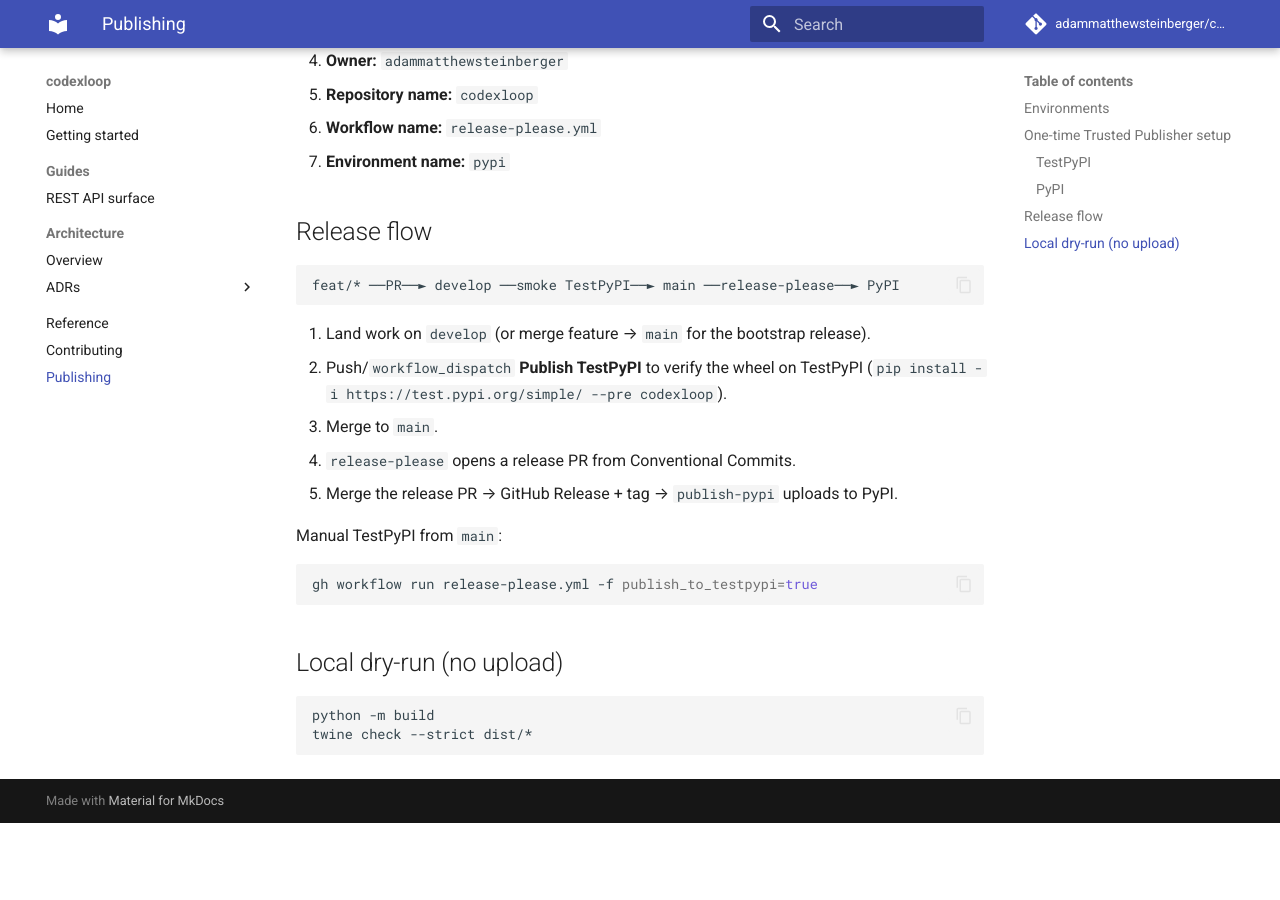
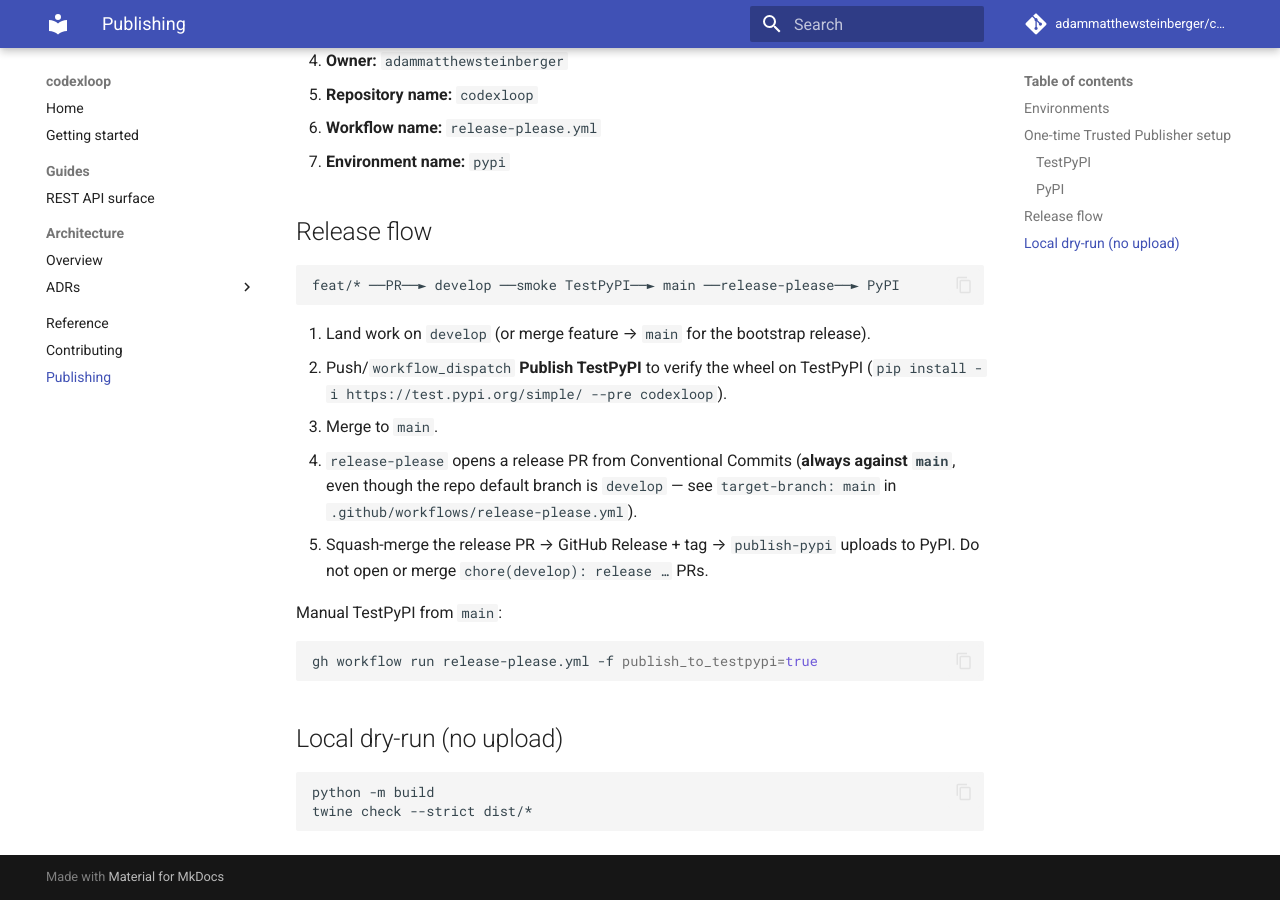
Before and after one commit to adammatthewsteinberger/codexloop, an MkDocs documentation site: the page built from docs/publishing.md, in a window 1280 px wide and 900 px high, scrolled down 1069 px. Built offline with MkDocs 1.6.1 and Material for MkDocs 9.7.7, drawn with Linux system fonts in a browser that asks for light colours; comment, search, counter and statistics services are not loaded; before the commit the page ends 1892 px from its top, so only the background shows below that.

Commit message:
fix: pin release-please to main and Node 24 action
Default branch is develop, so release-please was opening develop
release PRs and colliding with the existing v0.1.0 tag. Target main
explicitly and bump to release-please-action@v5.

Co-authored-by: Cursor <cursoragent@cursor.com>

```diff
--- a/docs/publishing.md
+++ b/docs/publishing.md
@@ -48,8 +48,11 @@ feat/* ──PR──► develop ──smoke TestPyPI──► main ──releas
 2. Push/`workflow_dispatch` **Publish TestPyPI** to verify the wheel on
    TestPyPI (`pip install -i https://test.pypi.org/simple/ --pre codexloop`).
 3. Merge to `main`.
-4. `release-please` opens a release PR from Conventional Commits.
-5. Merge the release PR → GitHub Release + tag → `publish-pypi` uploads to PyPI.
+4. `release-please` opens a release PR from Conventional Commits
+   (**always against `main`**, even though the repo default branch is
+   `develop` — see `target-branch: main` in `.github/workflows/release-please.yml`).
+5. Squash-merge the release PR → GitHub Release + tag → `publish-pypi`
+   uploads to PyPI. Do not open or merge `chore(develop): release …` PRs.
 
 Manual TestPyPI from `main`:
 
```
Also changed, not shown: 1 other file.
